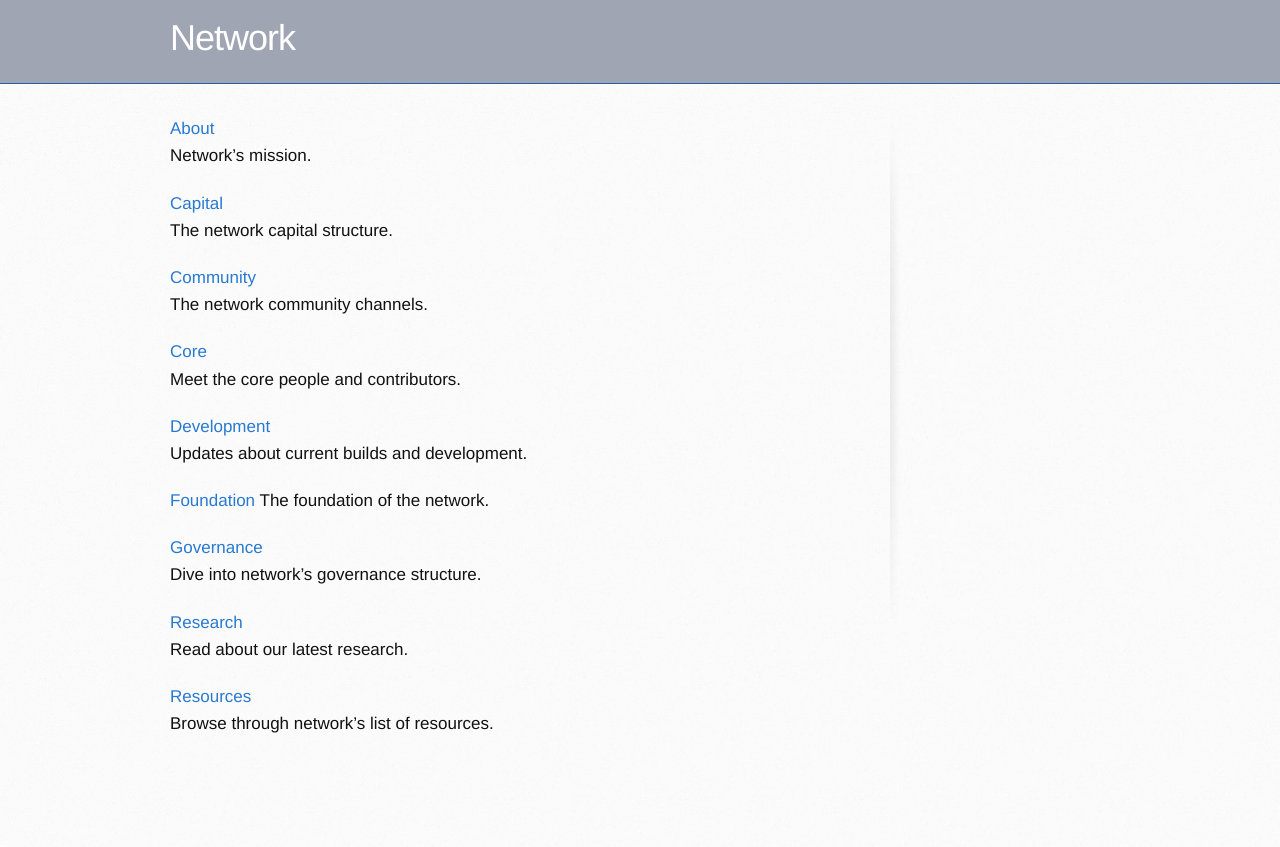
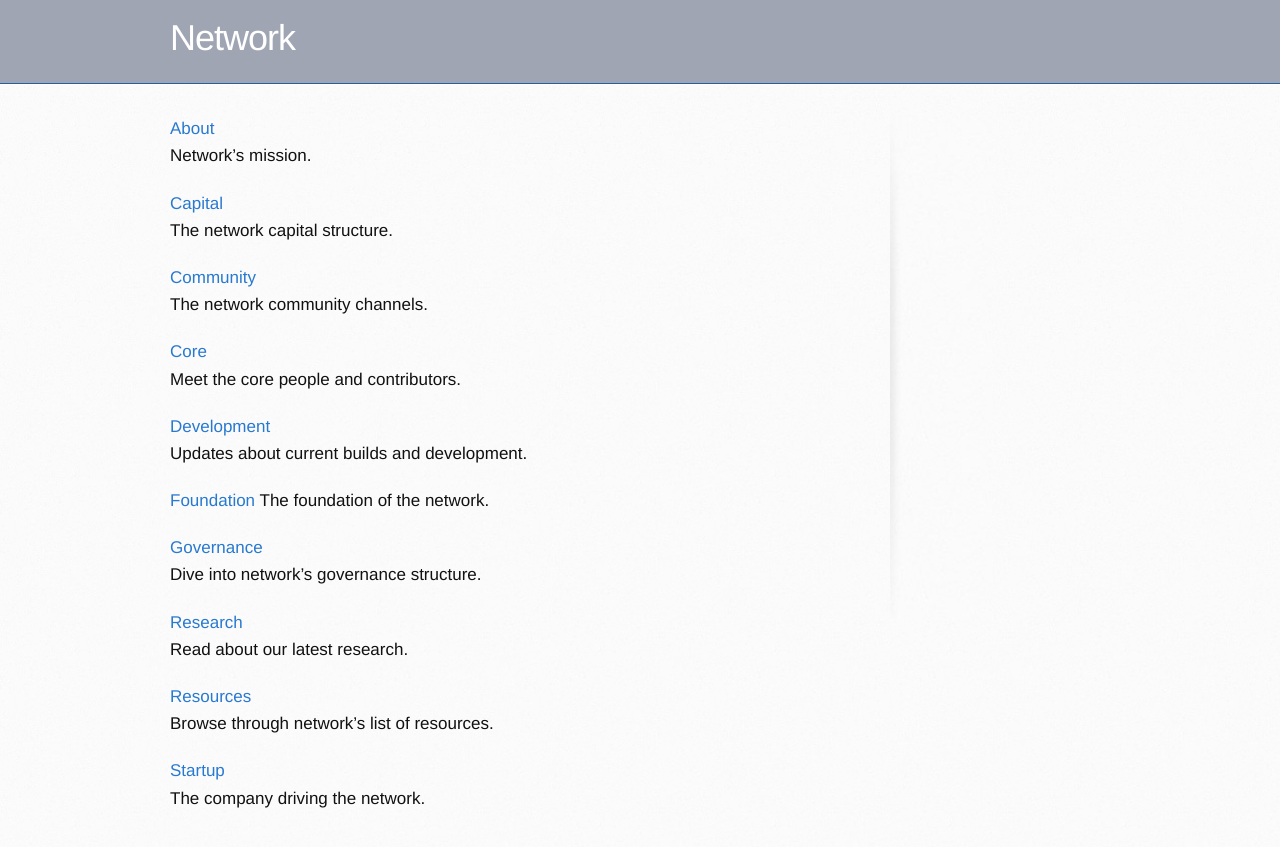
Before and after one commit to networkf/network.github.io, a Jekyll site: the page built from index.md, in a window 1280 px wide. Shown: the top 847 px of the page. Built offline with Jekyll 4.4.1, drawn with Linux system fonts in a browser that asks for light colours; some web fonts are replaced; our own code applies the rules of GitHub Pages for plain Markdown files; the repository's description, which GitHub fills in, is left out.

Commit message:
Update index.md

```diff
--- a/index.md
+++ b/index.md
@@ -40,3 +40,7 @@ Read about our latest research.
 [Resources](/resources)
 <br>
 Browse through network's list of resources.
+
+[Startup](/startup)
+<br>
+The company driving the network.
```
